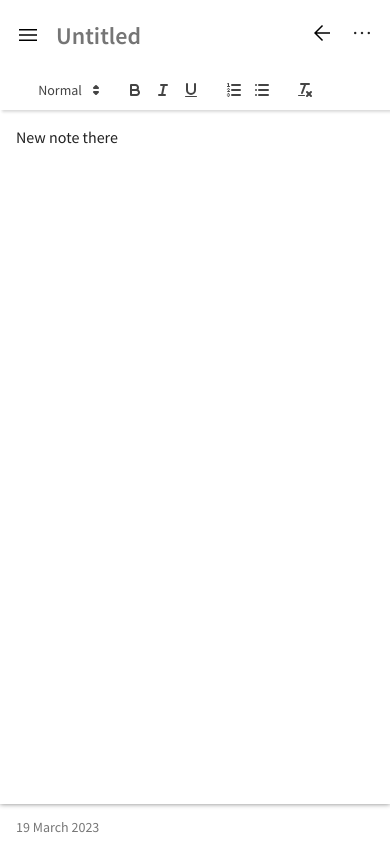
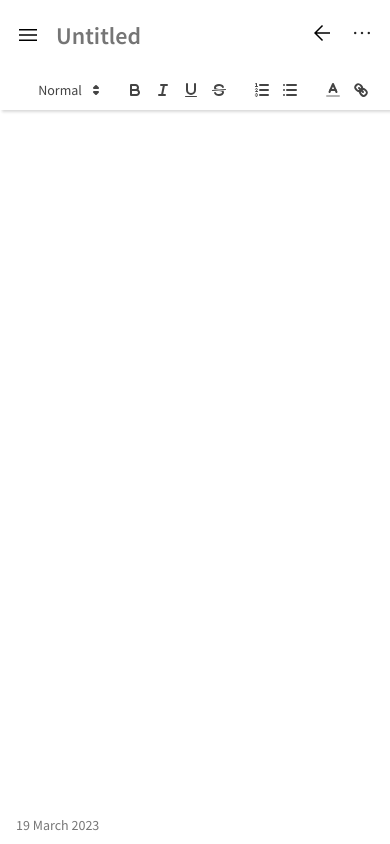
Before and after one commit to AlexeiVorobev/days, a React (Vite) app: page / in a window 390 px wide. Both pictures are taken after a click on the button "add". Built offline with nearby package versions, Linux system fonts and the light colour scheme.

Commit message:
Expand toolbar

```diff
--- a/components/NoteList.jsx
+++ b/components/NoteList.jsx
@@ -1,5 +1,4 @@
 import React from "react";
-import { useRef } from "react";
 import format from "date-fns/format";
 
 const NoteList = ({ notes, tags, activeTag, onNoteOpen, appState, setAppState, getTag }) => {
--- a/components/NotePage.jsx
+++ b/components/NotePage.jsx
@@ -5,8 +5,9 @@ import format from "date-fns/format";
 
 const toolbarOptions = [
   [{ 'header': [1, 2, 3, false] }],
-  ['bold', 'italic', 'underline'],
+  ['bold', 'italic', 'underline', 'strike' ],
   [{ 'list': 'ordered'}, { 'list': 'bullet' }],
+  [{ 'color': [] }, 'link'],
   ['clean']
 ];
 
--- a/src/App.css
+++ b/src/App.css
@@ -477,6 +477,8 @@ h1, h2, h3, h4, strong {
 
   .ql-editor {
     width: 100%;
+    box-shadow: none;
+    border: none;
     padding: 16px;
     min-height: calc(100vh - 150px);
   }
@@ -530,11 +532,24 @@ h1, h2, h3, h4, strong {
   }
 
   .note-control-panel {
-    padding: 8px var(--margin-m);
+    padding: 10px var(--margin-m);
   }
 
   #headerNewNote {
     margin: var(--margin-m);
   }
 
+  .ql-toolbar.ql-snow {
+    overflow-x: scroll;
+    max-width: 100%;
+  }
+
+  .ql-toolbar.ql-snow .ql-formats {
+    display: flex;
+
+  }
+  .ql-toolbar::-webkit-scrollbar {
+    display: none;
+  }
+
 }
--- a/src/App.jsx
+++ b/src/App.jsx
@@ -67,7 +67,7 @@ function App() {
     const newNote = {
       id: uuid(),
       title: "",
-      body: "New note there",
+      body: "",
       date: formatISO(new Date(), { representation: "date" }),
       tagList: activeTag ? [activeTag] : [],
     };
```
